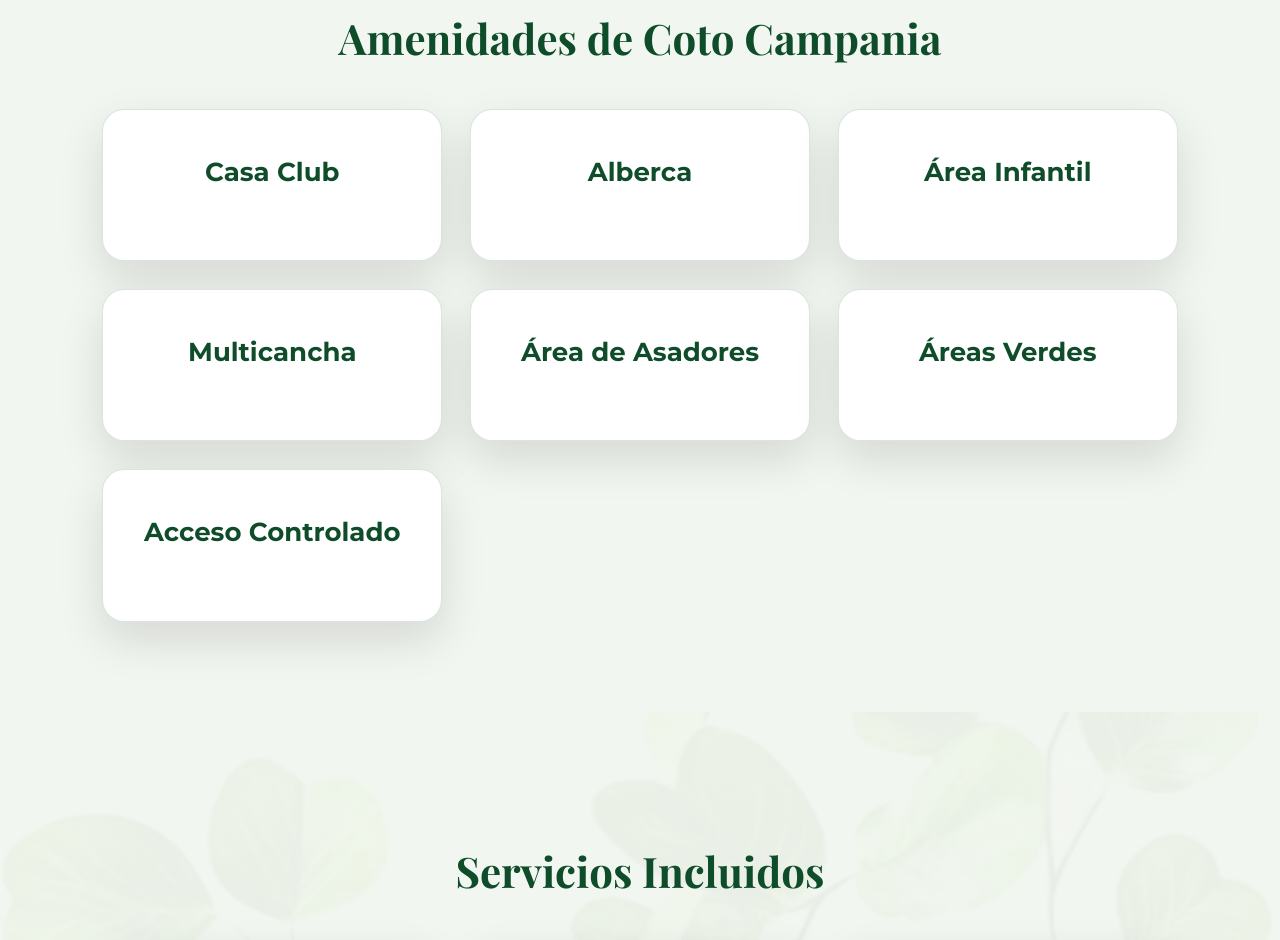
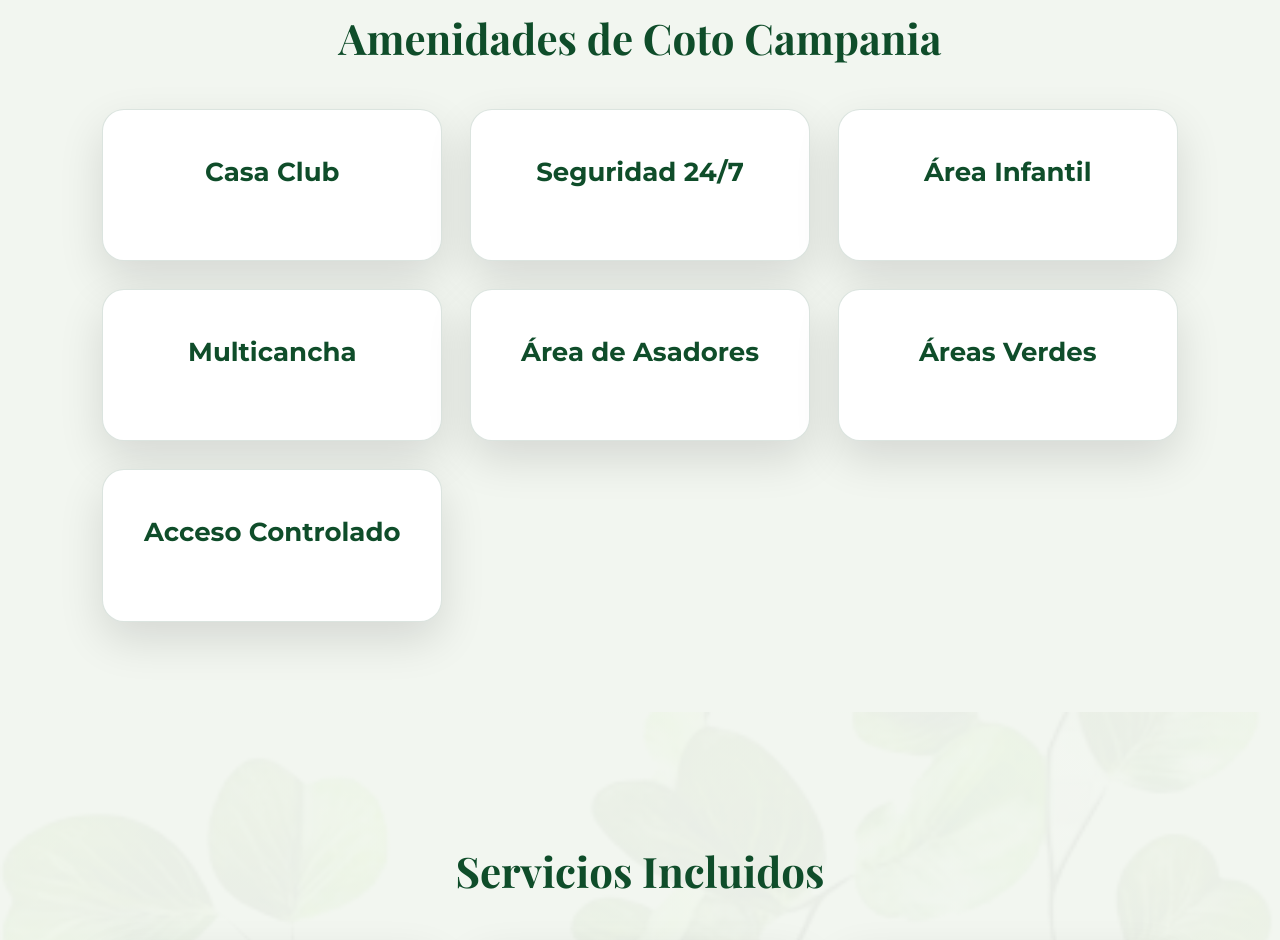
Before and after one commit to barriodigitaltepic-ui/PROTOTIPO-CAMPANIA-RODRIGO, a plain HTML site: page index.html in a window 1280 px wide. Shown: the part 4508-5448 px from the top of the page. Drawn offline with nearby package versions, Linux system fonts and the light colour scheme.

Commit message:
Update index.html

```diff
--- a/index.html
+++ b/index.html
@@ -326,7 +326,7 @@ Consulta la disponibilidad actual, lotes vendidos y lotes apartados dentro de Co
 
 <div class="grid">
 <div class="card model"><h3>Casa Club</h3></div>
-<div class="card model"><h3>Alberca</h3></div>
+<div class="card model"><h3>Seguridad 24/7</h3></div>
 <div class="card model"><h3>Área Infantil</h3></div>
 <div class="card model"><h3>Multicancha</h3></div>
 <div class="card model"><h3>Área de Asadores</h3></div>
```
